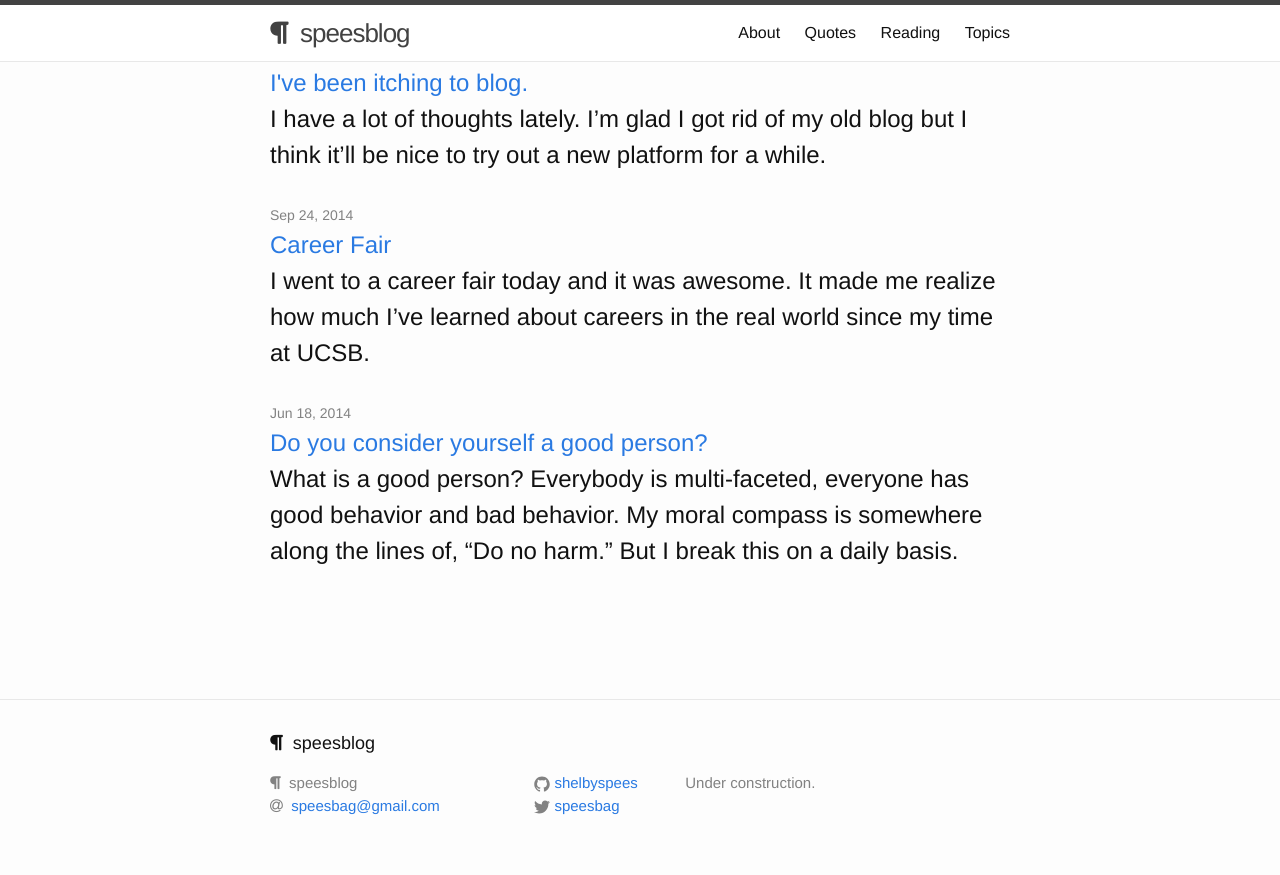
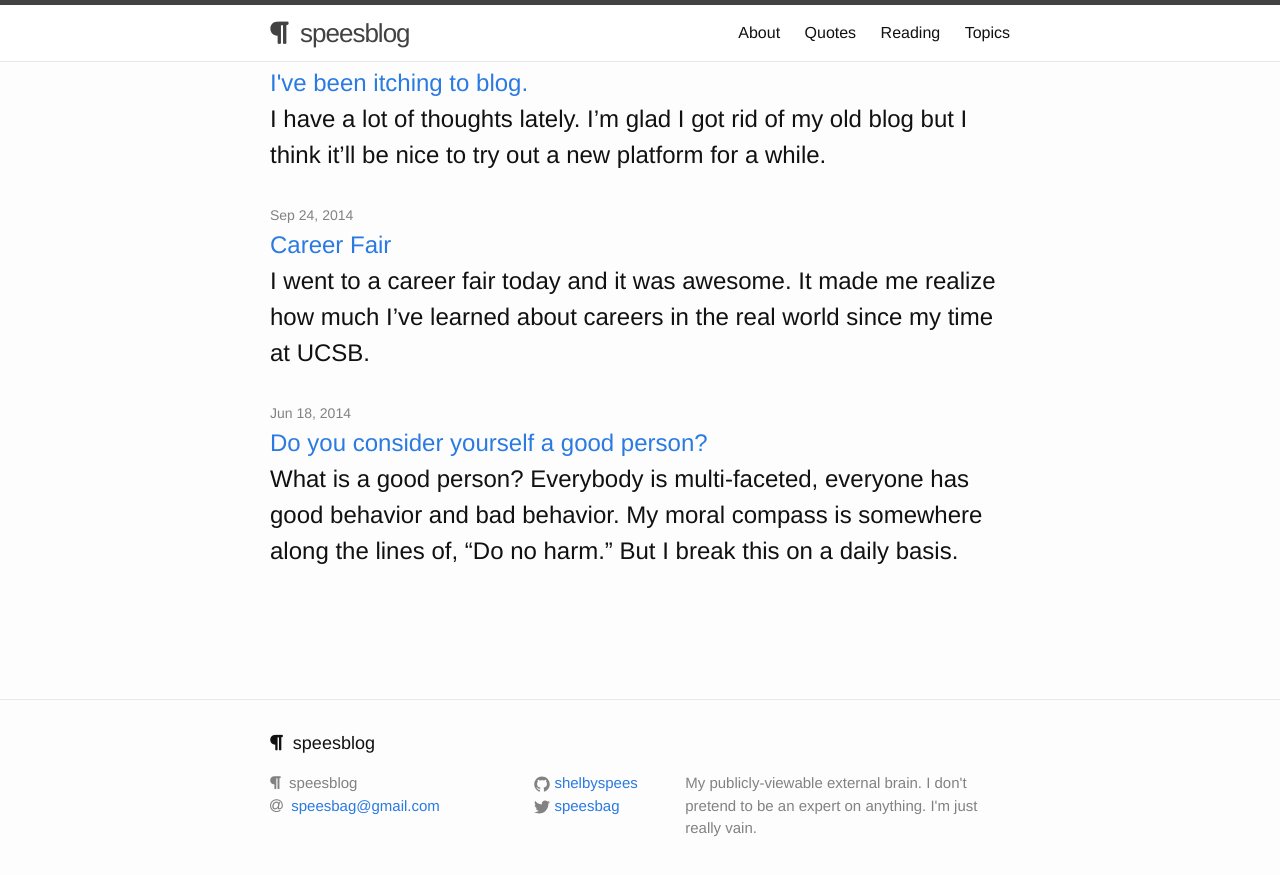
Before and after one commit to shelbyspees/speesblog, a Jekyll site: the page built from index.html, in a window 1280 px wide and 900 px high, scrolled down 5084 px. Shown: the top 875 px of the window. Built offline with Jekyll 4.4.1, drawn with Linux system fonts in a browser that asks for light colours; nearby versions of some CDN libraries.

Commit message:
Update site description

```diff
--- a/_config.yml
+++ b/_config.yml
@@ -2,7 +2,7 @@
 title: speesblog
 email: speesbag@gmail.com
 description: > # this means to ignore newlines until "baseurl:"
-  Under construction.
+  My publicly-viewable external brain. I don't pretend to be an expert on anything. I'm just really vain.
 baseurl: "/speesblog" # the subpath of your site, e.g. /blog/
 url: "http://shelbyspees.github.io/speesblog" # the base hostname & protocol for your site
 twitter_username: speesbag
@@ -10,6 +10,3 @@
 
 # Build settings
 markdown: kramdown
-
-categories:
-- data_structures
```
